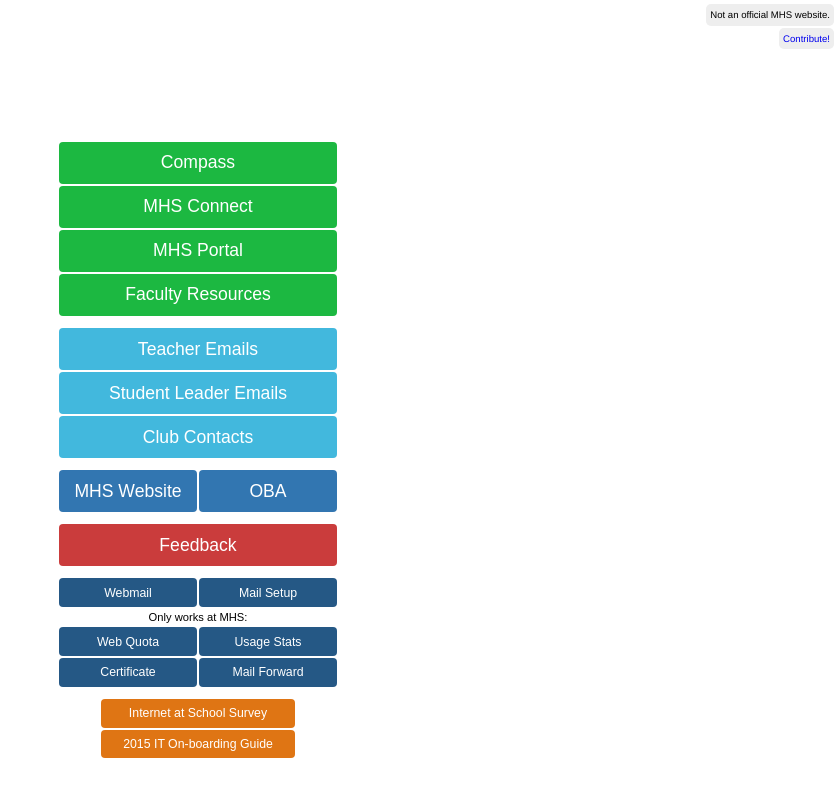
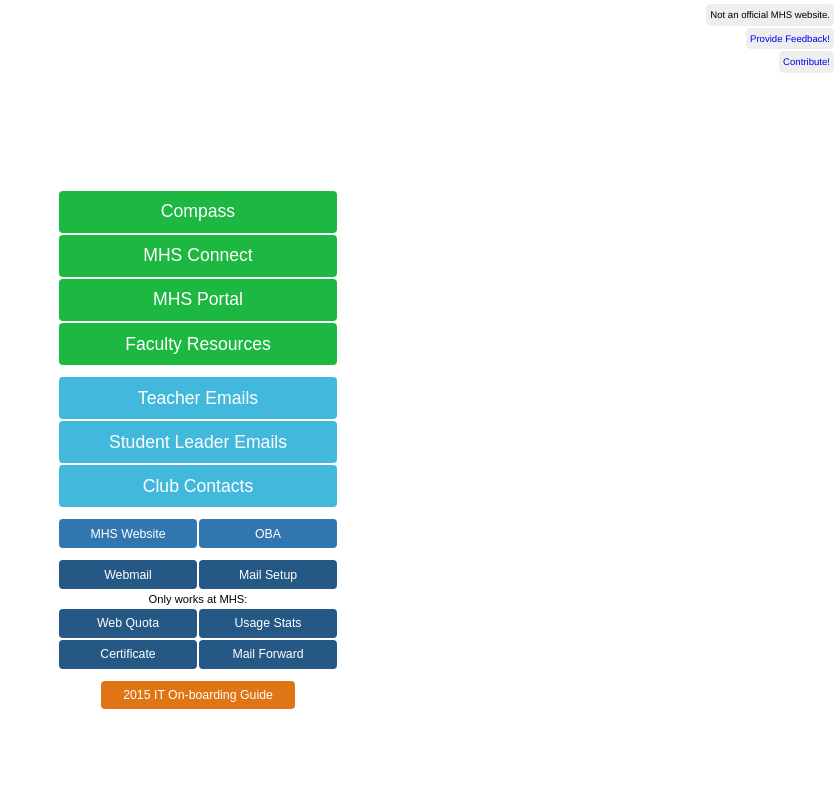
Before and after one commit to mhslinks/mhslinks.github.io, a Jekyll site: the page built from index.html, in a window 1280 px wide. Shown: the top 797 px of the page, without its empty margins (442-1280 px from the left). Built offline with Jekyll 4.4.1, drawn with Linux system fonts in a browser that asks for light colours.

```diff
--- a/_data/narrowlinks.yml
+++ b/_data/narrowlinks.yml
@@ -1,8 +1,3 @@
-- name: Internet at School Survey
-  url: http://goo.gl/forms/Ik30EZfqbP
-  size: 1-1
-  colour: orange
-
 - name: 2015 IT On-boarding Guide
   url: http://media.wix.com/ugd/c76c88_d398c15d0f8f4da0a1f59b72f2107d6b.pdf
   size: 1-1
--- a/_includes/floater.html
+++ b/_includes/floater.html
@@ -1,4 +1,5 @@
 <div id="floater" class="fade-in fade-one">
   <div>Not an official MHS website.</div>
+  <div><a href="http://goo.gl/forms/M9wpKCkuBq" tabindex="-1" target="_blank">Provide Feedback!</a></div>
   <div><a href="https://github.com/mhslinks/mhslinks.github.io" tabindex="-1" target="_blank">Contribute!</a></div>
 </div>
```
Also changed, not shown: _data/links.yml (+0 -19 lines), _data/smalllinks.yml (+12 -0 lines).
